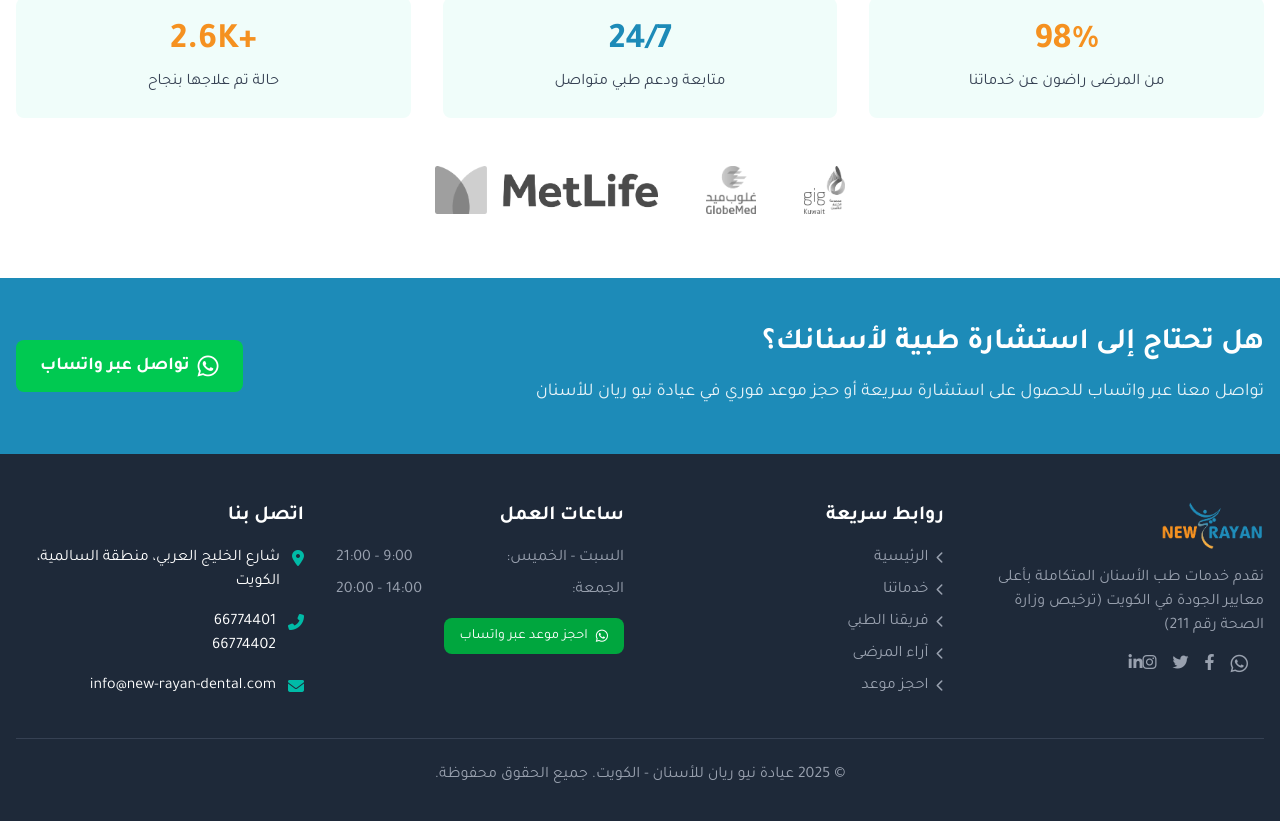
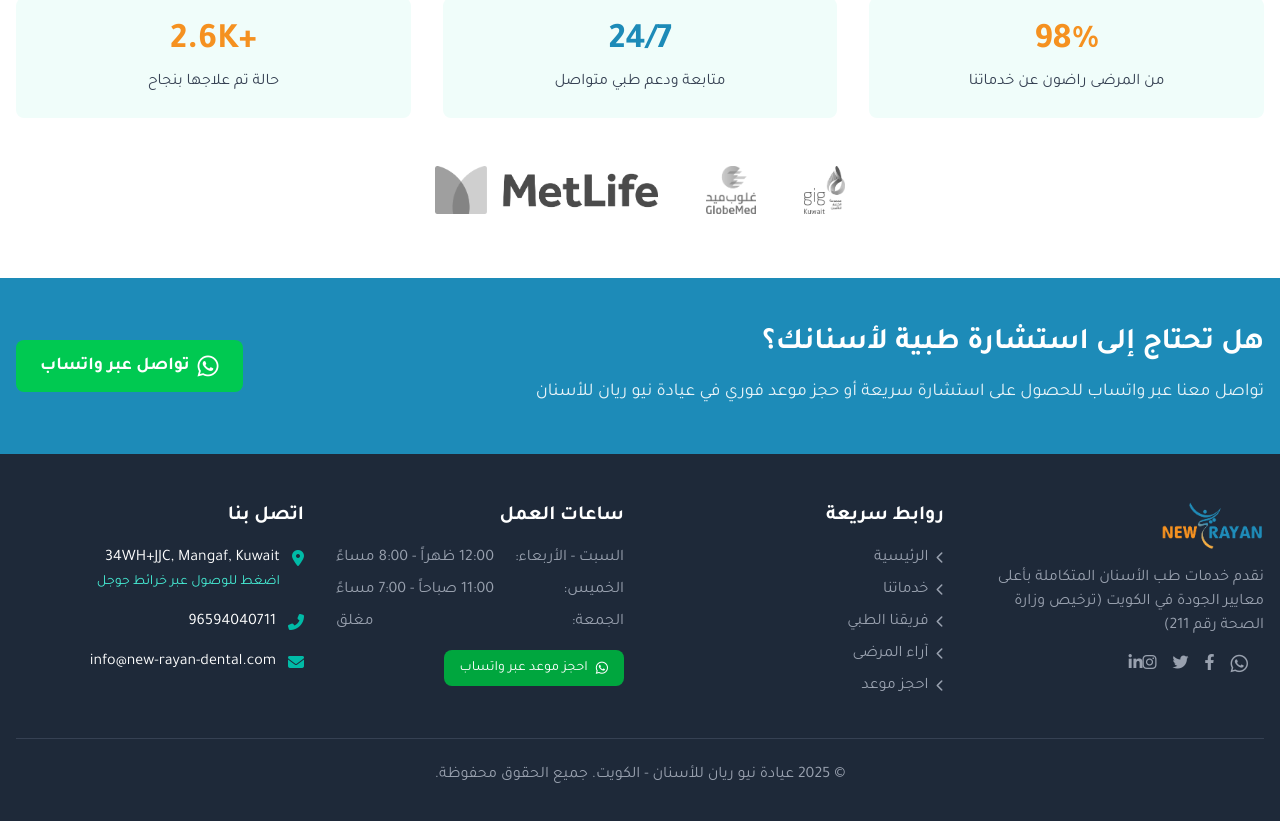
Before and after one commit to mounirclicksalesmedia/newrayan, a Next.js app: page / in a window 1280 px wide. Shown: the part 3262-4083 px from the top of the page. Built offline with nearby package versions, Linux system fonts and the light colour scheme.

Commit message:
update v5

```diff
--- a/app/page.tsx
+++ b/app/page.tsx
@@ -1114,12 +1114,16 @@ export default function Home() {
               <h3 className="text-xl font-bold mb-4">ساعات العمل</h3>
               <ul className="space-y-2">
                 <li className="flex justify-between text-gray-400">
-                  <span>السبت - الخميس:</span>
-                  <span>9:00 - 21:00</span>
+                  <span>السبت - الأربعاء:</span>
+                  <span>12:00 ظهراً - 8:00 مساءً</span>
+                </li>
+                <li className="flex justify-between text-gray-400">
+                  <span>الخميس:</span>
+                  <span>11:00 صباحاً - 7:00 مساءً</span>
                 </li>
                 <li className="flex justify-between text-gray-400">
                   <span>الجمعة:</span>
-                  <span>14:00 - 20:00</span>
+                  <span>مغلق</span>
                 </li>
                 <li className="mt-4">
                   <a
@@ -1146,13 +1150,23 @@ export default function Home() {
               <ul className="space-y-4">
                 <li className="flex items-start">
                   <i className="fas fa-map-marker-alt mt-1 ml-3 text-teal-500"></i>
-                  <span>شارع الخليج العربي، منطقة السالمية، الكويت</span>
+                  <div>
+                    <span>34WH+JJC, Mangaf, Kuwait</span>
+                    <br />
+                    <a
+                      href="https://www.google.com/maps/place/New+rayan+clinic/@29.096565,48.129013,17z/data=!3m1!4b1!4m6!3m5!1s0x3fcf076f27f35877:0x3c5a895a65397331!8m2!3d29.096565!4d48.129013!16s%2Fg%2F11h3brf_x9?entry=ttu&g_ep=EgoyMDI1MDYwMS4wIKXMDSoASAFQAw%3D%3D"
+                      target="_blank"
+                      rel="noopener noreferrer"
+                      className="text-sm text-teal-300 hover:text-teal-200 transition-colors"
+                    >
+                      اضغط للوصول عبر خرائط جوجل
+                    </a>
+                  </div>
                 </li>
                 <li className="flex items-start">
                   <i className="fas fa-phone-alt mt-1 ml-3 text-teal-500"></i>
                   <div>
-                    <a href="tel:+96566774401" className="hover:text-teal-300 transition-colors">66774401</a><br/>
-                    <a href="tel:+96566774402" className="hover:text-teal-300 transition-colors">66774402</a>
+                    <a href="tel:+96594040711" className="hover:text-teal-300 transition-colors">96594040711</a>
                   </div>
                 </li>
                 <li className="flex items-start">
```
